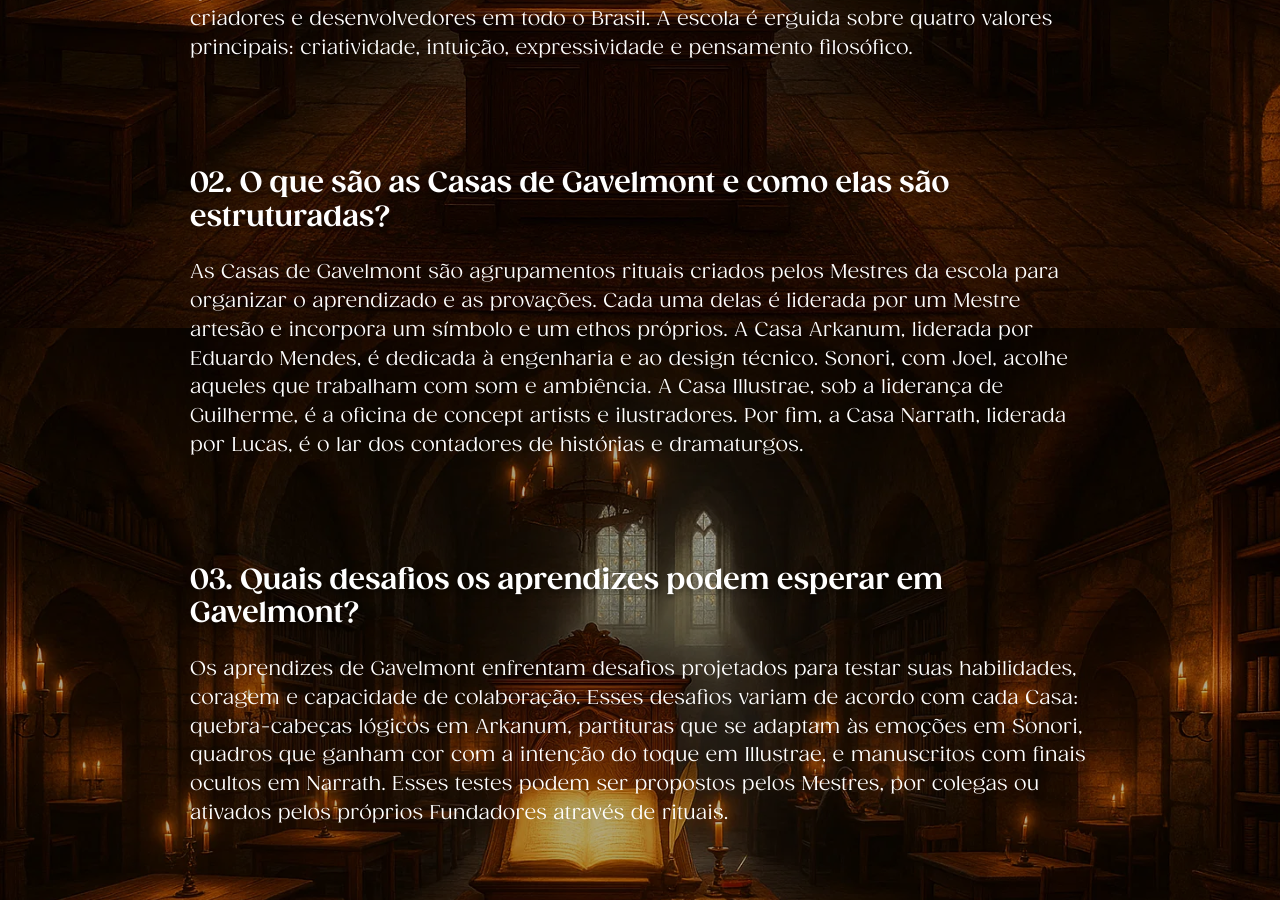
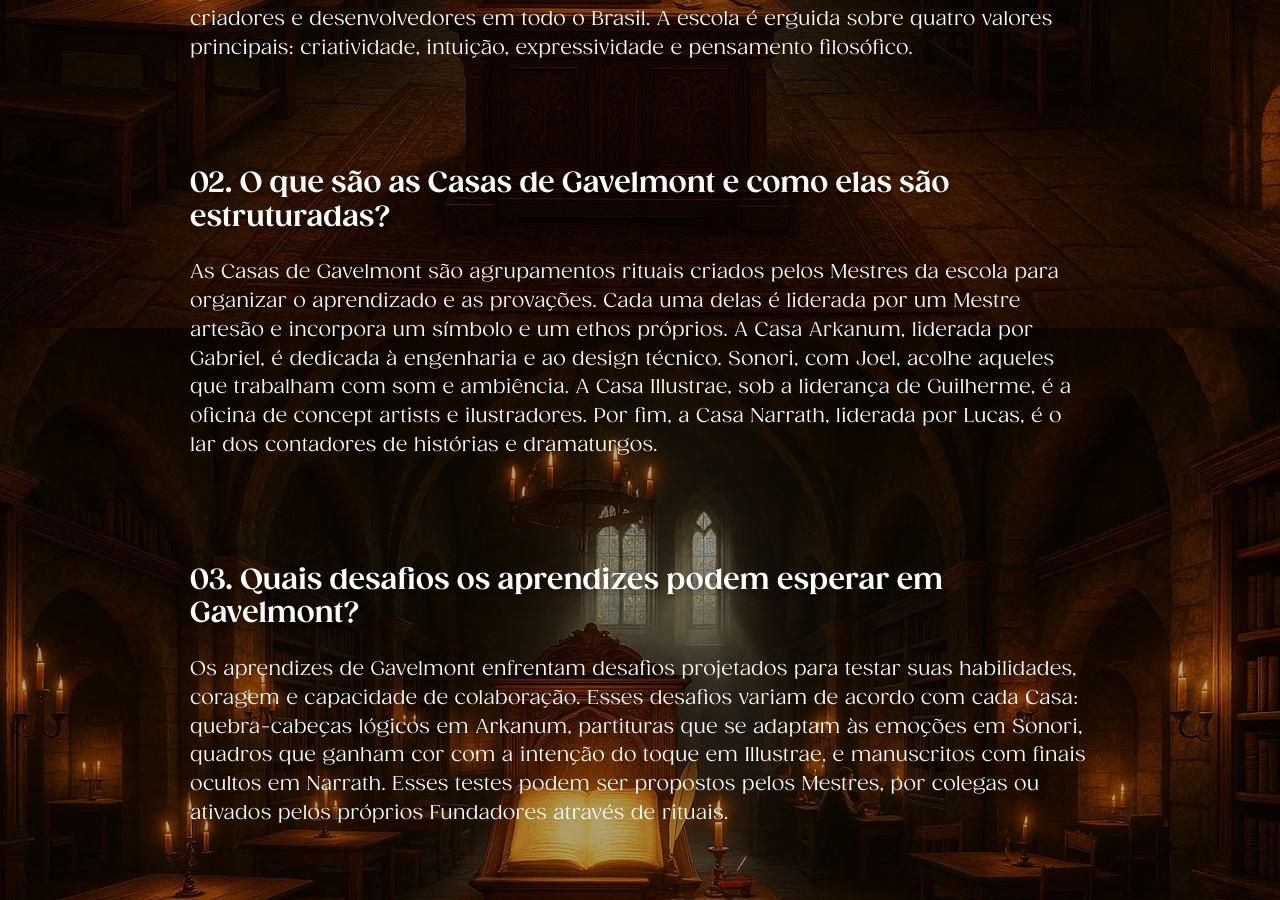
Before and after one commit to gavelmont/gavelmont.com.br, a Jekyll site: the page built from index.html, in a window 1280 px wide and 900 px high, scrolled down 6719 px. Built offline with Jekyll 4.4.1, drawn with Linux system fonts in a browser that asks for light colours.

Commit message:
change the name of master arkanum

```diff
--- a/index.html
+++ b/index.html
@@ -177,7 +177,7 @@ header_menu:
                 As Casas de Gavelmont são agrupamentos rituais criados pelos Mestres da escola
                 para organizar o aprendizado e as provações.
                 Cada uma delas é liderada por um Mestre artesão e incorpora um símbolo e um ethos próprios.
-                A Casa Arkanum, liderada por Eduardo Mendes, é dedicada à engenharia e ao design técnico.
+                A Casa Arkanum, liderada por Gabriel, é dedicada à engenharia e ao design técnico.
                 Sonori, com Joel, acolhe aqueles que trabalham com som e ambiência.
                 A Casa Illustrae, sob a liderança de Guilherme, é a oficina de concept artists e ilustradores.
                 Por fim, a Casa Narrath, liderada por Lucas, é o lar dos contadores de histórias e dramaturgos.
```
